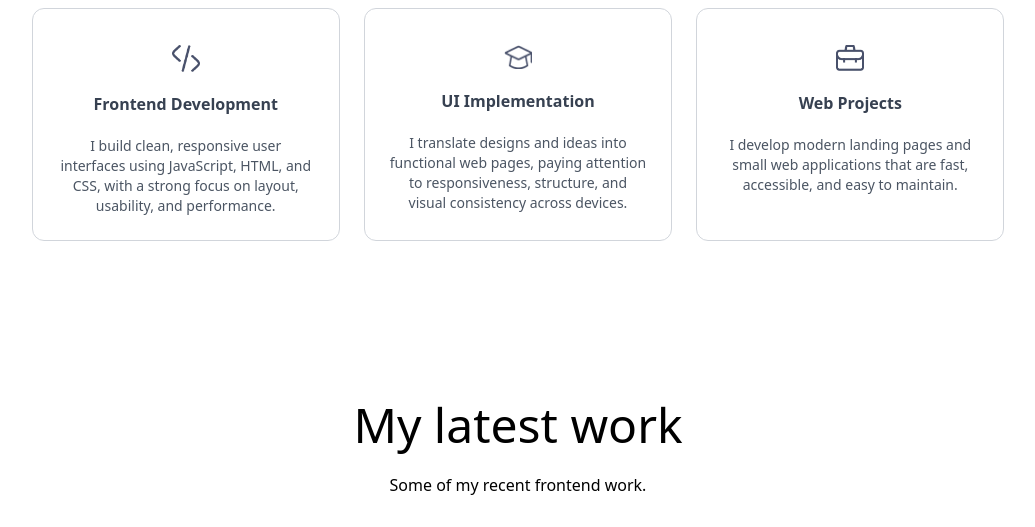
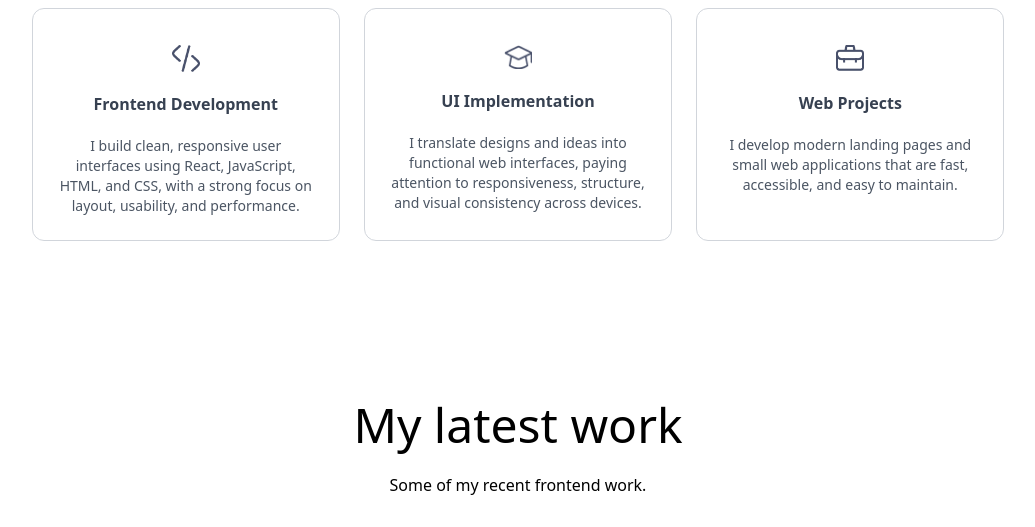
Before and after one commit to BensonTochukwu/Portfolio, a website: page index.html in a window 1280 px wide. Shown: the part 960-1487 px from the top of the page, without its empty margins (122-1157 px from the left). Drawn offline with Linux system fonts and the light colour scheme; a web font is replaced by a local one.

Commit message:
React addition

```diff
--- a/index.html
+++ b/index.html
@@ -100,14 +100,14 @@
                         <img src="./assets/code-icon.png" alt="" class="w-7 mt-3 dark:hidden"><img
                             src="./assets/code-icon-dark.png" alt="" class="w-7 mt-3 hidden dark:block">
                         <h3 class="my-4 font-semibold text-gray-700 dark:text-white">Frontend Development</h3>
-                        <p class="text-gray-600 text-sm dark:text-white/80">I build clean, responsive user interfaces using JavaScript, HTML, and CSS, with a strong focus on layout, usability, and performance.</p>
+                        <p class="text-gray-600 text-sm dark:text-white/80">I build clean, responsive user interfaces using React, JavaScript, HTML, and CSS, with a strong focus on layout, usability, and performance.</p>
                     </li>
                     <li
                         class="border border-gray-300 dark:border-white/30 rounded-xl p-6 cursor-pointer hover:bg-lightHover hover:-translate-y-1 duration-500 hover:shadow-black dark:hover:shadow-white/80 dark:hover:bg-darkHover/50 text-center flex flex-col items-center">
                         <img src="./assets/edu-icon.png" alt="" class="w-7 mt-3 dark:hidden"><img
                             src="./assets/edu-icon-dark.png" alt="" class="w-7 mt-3 hidden dark:block">
                         <h3 class="my-4 font-semibold text-gray-700 dark:text-white">UI Implementation</h3>
-                        <p class="text-gray-600 text-sm dark:text-white/80">I translate designs and ideas into functional web pages, paying attention to responsiveness, structure, and visual consistency across devices.</p>
+                        <p class="text-gray-600 text-sm dark:text-white/80">I translate designs and ideas into functional web interfaces, paying attention to responsiveness, structure, and visual consistency across devices.</p>
                     </li>
                     <li
                         class="border border-gray-300 dark:border-white/30 rounded-xl p-6 cursor-pointer hover:bg-lightHover hover:-translate-y-1 duration-500 hover:shadow-black dark:hover:shadow-white/80 dark:hover:bg-darkHover/50 text-center flex flex-col items-center">
```
